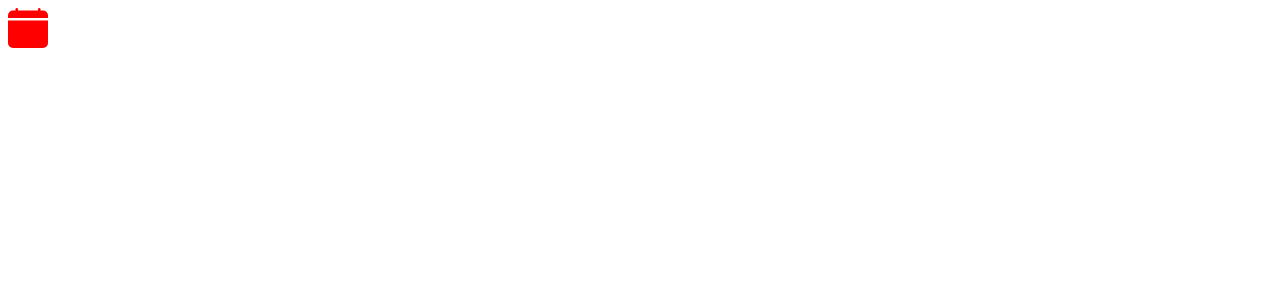
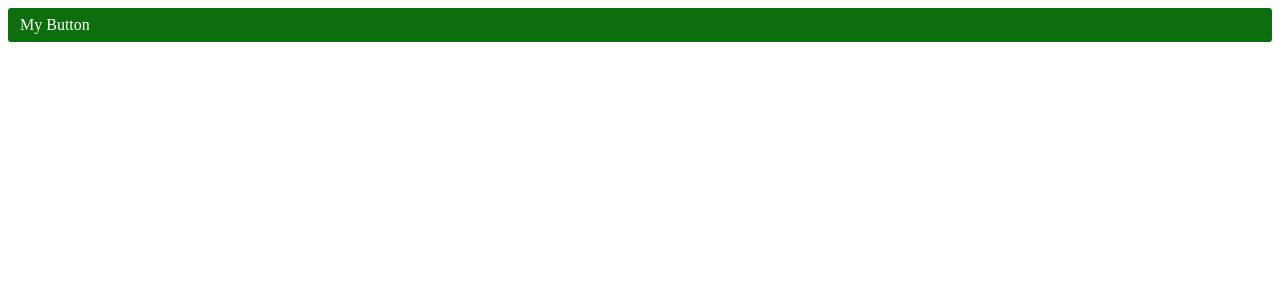
Before and after one commit to JaSperryTech/my-app, a React (Vite) app: page / in a window 1280 px wide. Shown: the top 300 px of the page. Built offline with nearby package versions, Linux system fonts and the light colour scheme.

Commit message:
4.9 - Exercise

```diff
--- a/src/App.tsx
+++ b/src/App.tsx
@@ -1,12 +1,11 @@
-import { BsFillCalendarFill } from "react-icons/bs";
+import Button from "./components/Button";
 
 function App() {
-
   return (
     <div>
-      <BsFillCalendarFill color="red" size={40}/>
+      <Button onClick={() => {console.log("Clicked")}}>My Button</Button>
     </div>
-  );
+  )
 }
 
-export default App;
+export default App
--- /dev/null
+++ b/src/components/Button/Button.module.css
@@ -0,0 +1,10 @@
+.btn {
+    padding: 8px 12px;
+    border-radius: 3px;
+    border: 0;
+}
+
+.btn-primary {
+    background-color:#0d6e0d;
+    color: white
+}
--- a/src/components/Button.tsx
+++ b/src/components/Button/Button.tsx
@@ -1,3 +1,5 @@
+import styles from "./Button.module.css"
+
 interface Props {
   children: string;
   color?: "primary" | "secondary" | "danger";
@@ -6,7 +8,7 @@ interface Props {
 
 const Button = ({ children, onClick, color = "primary" }: Props) => {
   return (
-    <div className={"btn btn-" + color} onClick={onClick}>
+    <div className={[styles.btn, styles['btn-' + color]].join(" ")} onClick={onClick}>
       {children}
     </div>
   );
--- /dev/null
+++ b/src/components/Button/index.ts
@@ -0,0 +1,3 @@
+import Button from "./Button";
+
+export default Button;
--- a/src/main.tsx
+++ b/src/main.tsx
@@ -1,6 +1,7 @@
 import { StrictMode } from 'react'
 import { createRoot } from 'react-dom/client'
 import App from './App.tsx'
+
 
 createRoot(document.getElementById('root')!).render(
   <StrictMode>
```
